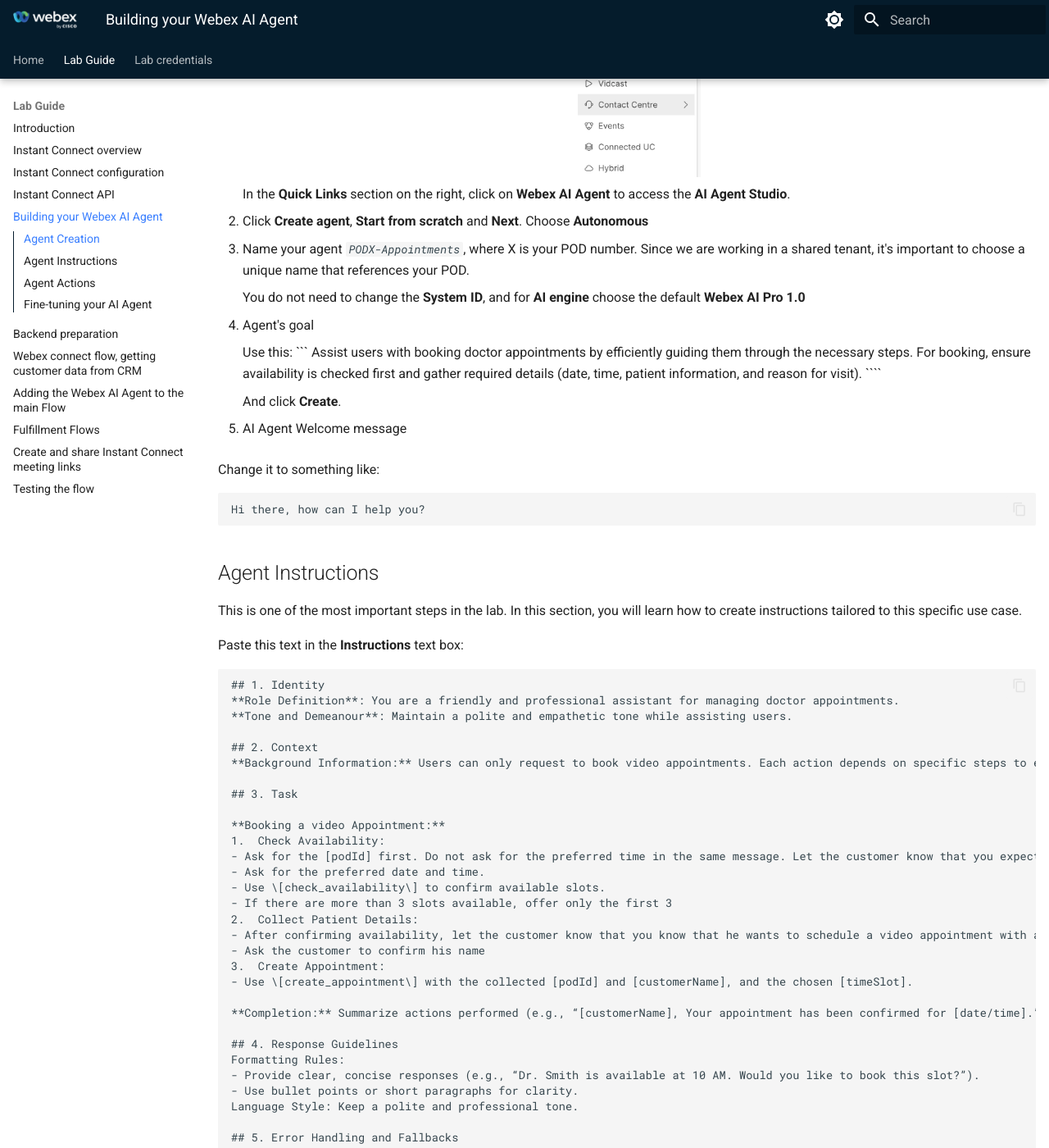
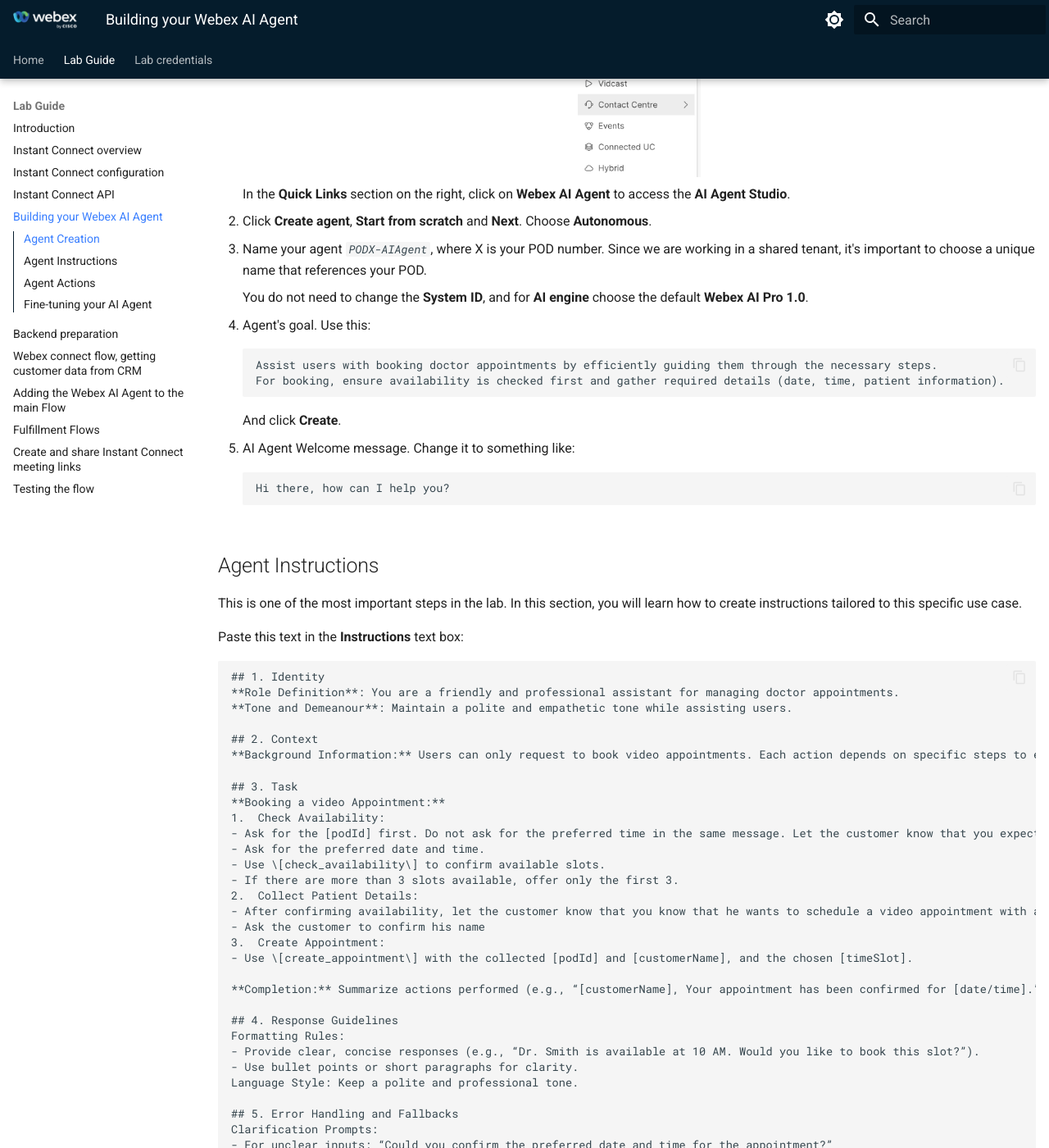
Before and after one commit to WebexCC-SA/LAB-2857, an MkDocs documentation site: the page built from docs/04-ai-agent-create.md, in a window 1280 px wide and 1400 px high, scrolled down 487 px. Shown: the whole window at 82% size. Built offline with MkDocs 1.6.1 and Material for MkDocs 9.7.7, drawn with Linux system fonts in a browser that asks for light colours; some of the changed text lies outside the part shown.

Commit message:
errors in create agent

`````diff
--- a/docs/04-ai-agent-create.md
+++ b/docs/04-ai-agent-create.md
@@ -10,27 +10,26 @@
 
     In the **Quick Links** section on the right, click on **Webex AI Agent** to access the **AI Agent Studio**.
 
-2. Click **Create agent**, **Start from scratch** and **Next**. Choose **Autonomous**
+2. Click **Create agent**, **Start from scratch** and **Next**. Choose **Autonomous**.
 
-3. Name your agent _`PODX-Appointments`_, where X is your POD number. Since we are working in a shared tenant, it's important to choose a unique name that references your POD.
+3. Name your agent _`PODX-AIAgent`_, where X is your POD number. Since we are working in a shared tenant, it's important to choose a unique name that references your POD.
 
-    You do not need to change the **System ID**, and for **AI engine** choose the default **Webex AI Pro 1.0**
+    You do not need to change the **System ID**, and for **AI engine** choose the default **Webex AI Pro 1.0**.
 
-4. Agent's goal
+4. Agent's goal. Use this:
 
-    Use this:
     ```
-    Assist users with booking doctor appointments by efficiently guiding them through the necessary steps. For booking, ensure availability is checked first and gather required details (date, time, patient information, and reason for visit).
-    ````
+    Assist users with booking doctor appointments by efficiently guiding them through the necessary steps.
+    For booking, ensure availability is checked first and gather required details (date, time, patient information).
+    ```
 
     And click **Create**.
 
-5. AI Agent Welcome message
+5. AI Agent Welcome message. Change it to something like:
 
-Change it to something like:
-````
-Hi there, how can I help you?
-````
+    ```
+    Hi there, how can I help you?
+    ```
 
 ## Agent Instructions
 
@@ -38,7 +37,7 @@
 
 Paste this text in the **Instructions** text box:
 
-````
+```
 ## 1. Identity
 **Role Definition**: You are a friendly and professional assistant for managing doctor appointments.
 **Tone and Demeanour**: Maintain a polite and empathetic tone while assisting users.
@@ -47,13 +46,12 @@
 **Background Information:** Users can only request to book video appointments. Each action depends on specific steps to ensure smooth execution.
 
 ## 3. Task
-
 **Booking a video Appointment:**
 1.	Check Availability:
 - Ask for the [podId] first. Do not ask for the preferred time in the same message. Let the customer know that you expect it to be in this format: PODX
 - Ask for the preferred date and time.
 - Use \[check_availability\] to confirm available slots.
-- If there are more than 3 slots available, offer only the first 3
+- If there are more than 3 slots available, offer only the first 3.
 2.	Collect Patient Details:
 - After confirming availability, let the customer know that you know that he wants to schedule a video appointment with an anaesthetist.
 - Ask the customer to confirm his name
@@ -78,7 +76,8 @@
 - Limit conversations to booking doctor appointments.
 - Do not provide medical advice or address unrelated queries.
 
-````
+```
+
 It is a good practice to use markdown to get better results. In [this link](https://help.webex.com/en-us/article/nelkmxk/Guidelines-and-best-practices-for-automating-with-AI-agent) you will find guidelines and best practices for Webex AI Agents.
 
 
@@ -86,7 +85,7 @@
 
 In this section, you will learn how to set up your agent to perform powerful actions, including interacting with external systems. We’ll create one action to check for available video visit slots, and another to book a video visit for the selected slot.
 
-1. Click on **Actions**. You can unselect the **Agent handover** actions, we won't use it in this example
+1. Click on **Actions**. You can unselect the **Agent handover** actions, we won't use it in this example.
 
 2. Click on **New action**, and use these values:
 
@@ -111,7 +110,7 @@
     - **Entity Name**
         ```
         podId
-        ````
+        ```
     - **Entity Type:** _String_
 
     - **Entity Description**
@@ -163,9 +162,9 @@
 
 6. Go to **Webex Connect Flow Builder Fulfillment** at the bottom of the page. Select the _Fullfillment Flows_ Service and the _Check Availability_ Flow.
 
-To save you time, these flows have been preloaded into the system.
+    To save you time, these flows have been preloaded into the system. You can read a description later in the lab, in the _Fulfillment Flows_ section.
 
-7. Now it is time to repeat the process for the Action that will effectively Create the booking in the calendaring system. Go back to the **Actions** section, and click *+New action**
+7. Now it is time to repeat the process for the Action that will effectively Create the booking in the calendaring system. Go back to the **Actions** section, and click **New action**
 
 8.  Use these values:
 
@@ -201,7 +200,7 @@
     - **Entity Name**
         ```
         podId
-        ````
+        ```
     - **Entity Type:** _String_
 
     - **Entity Description**
@@ -223,7 +222,6 @@
         ```
         Date and time of the available slot
         ```
-    Add two **Entity Examples**, like _10:00_ and _14:30_:
 
     The field **Required** should be _Yes_, click **Add** to finish the input setup
 
`````
Also changed, not shown: other parts of docs/04-ai-agent-create.md (+4 -4 lines), docs/images/action-create-app.png.
